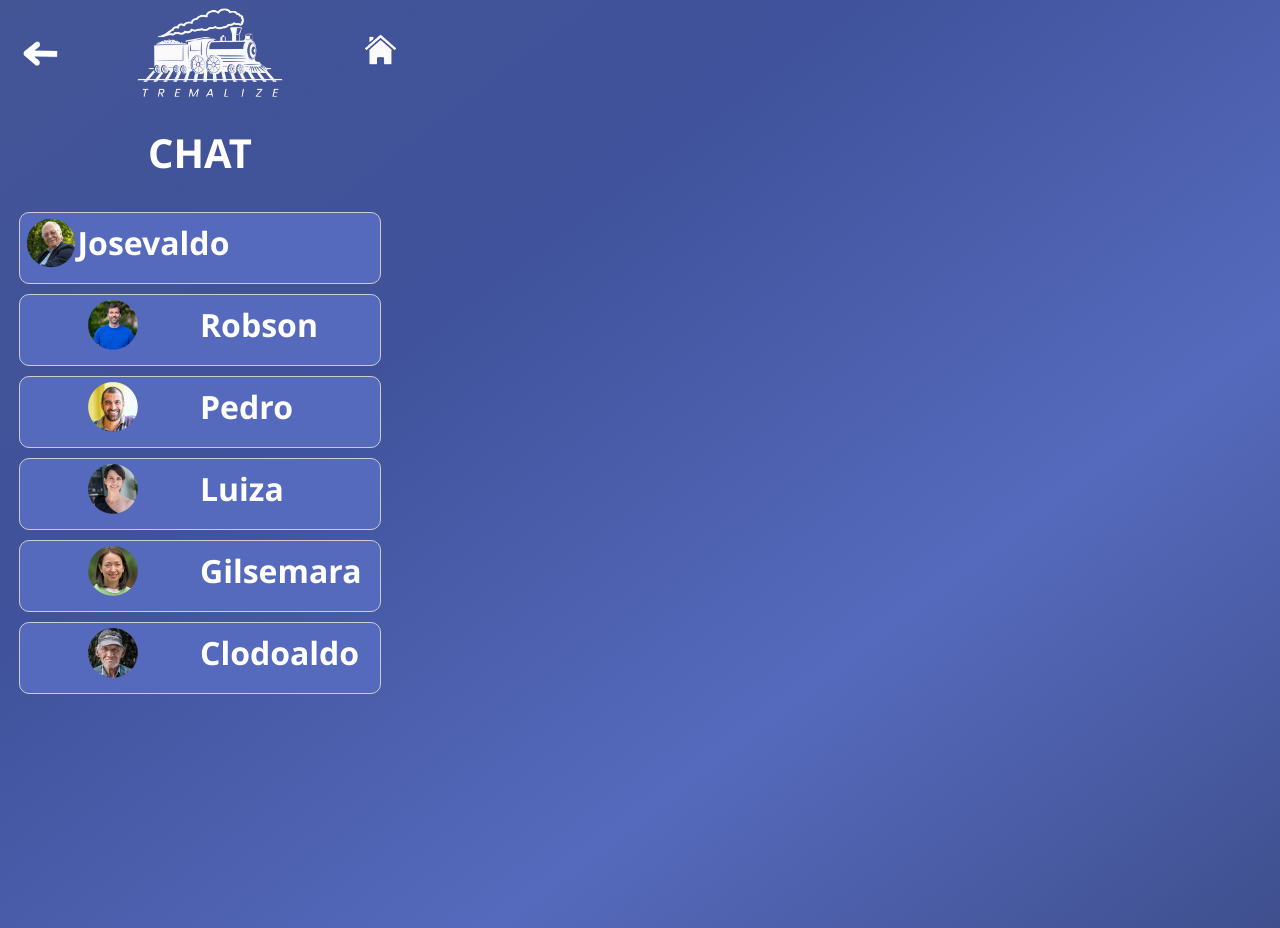
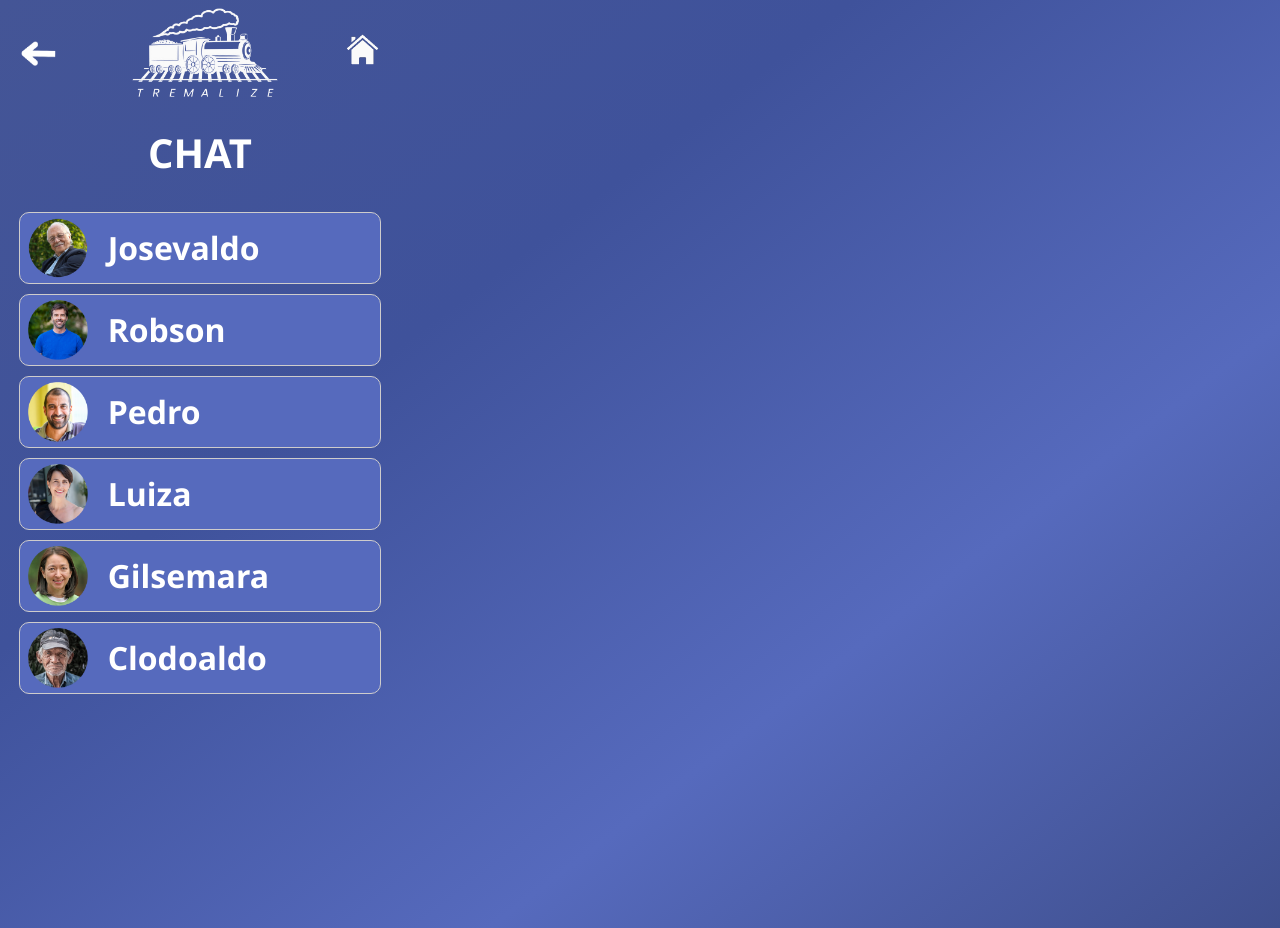
Before and after one commit to KamilaKaroliny/SA-Parte2, a PHP site: page /public/telaChat.html in a window 1280 px wide. Shown: the top 928 px of the page. Run offline with PHP 8.4, Linux system fonts and the light colour scheme.

Commit message:
add - telaChat finalizado

```diff
--- a/public/telaChat.html
+++ b/public/telaChat.html
@@ -7,34 +7,36 @@
     <title>telaChat</title>
 </head>
 <body>
+
     <div id="flex4">
-        <div class="meio2">
+        <div class="meio1">
             <a href="paginaInicial.html">
                 <img id="seta" src="../assets/icons/seta.png" alt="seta">
             </a>
         </div>
 
-        <div class="meio4">
+        <div class="meio1">
             <img id="logo4" src="../assets/icons/logoTremalize.png" alt="logo">
         </div>
 
-        <div class="meio3">
+        <div class="meio2">
             <a href="paginaInicial.html">
                 <img id="casa1" src="../assets/icons/casa.png" alt="casa">
             </a>
         </div>
     </div>
+
     <h1 id="fonte">CHAT</h1>
 
     <a href="chatJosevaldo.html">
         <div id="flex6">
             <div class="quadradinho2">
                 <div id="flex5">
-                    <div class="meio2">
+                    <div class="meio3">
                         <img class="icone2" src="../assets/images/josevaldo.png" alt="foto do maquinista josevaldo">
                     </div>
 
-                    <div class="meio5">
+                    <div class="meio4">
                         <h1 class="nome">Josevaldo</h1>
                     </div>
                 </div>
@@ -46,11 +48,11 @@
         <div id="flex6">
             <div class="quadradinho2">
                 <div id="flex5">
-                    <div class="meio1">
+                    <div class="meio3">
                         <img class="icone2" src="../assets/images/robson.png" alt="foto do maquinista Robson">
                     </div>
 
-                    <div class="meio1">
+                    <div class="meio4">
                         <h1 class="nome">Robson</h1>
                     </div>
                 </div>
@@ -62,11 +64,11 @@
         <div id="flex6">
             <div class="quadradinho2">
                 <div id="flex5">
-                    <div class="meio1">
+                    <div class="meio3">
                         <img class="icone2" src="../assets/images/pedro.png" alt="foto do maquinista Pedro">
                     </div>
 
-                    <div class="meio1">
+                    <div class="meio4">
                         <h1 class="nome">Pedro</h1>
                     </div>
                 </div>
@@ -78,11 +80,11 @@
         <div id="flex6">
             <div class="quadradinho2">
                 <div id="flex5">
-                    <div class="meio1">
-                        <img class="icone2" src="../assets/images/luiza.png" alt="foto da maquinista Luiza">
+                    <div class="meio3">
+                         <img class="icone2" src="../assets/images/luiza.png" alt="foto da maquinista Luiza">
                     </div>
 
-                    <div class="meio1">
+                    <div class="meio4">
                         <h1 class="nome">Luiza</h1>
                     </div>
                 </div>
@@ -94,11 +96,11 @@
         <div id="flex6">
             <div class="quadradinho2">
                 <div id="flex5">
-                    <div class="meio1">
+                    <div class="meio3">
                         <img class="icone2" src="../assets/images/gilsemara.png" alt="foto da maquinista Gilsemara">
                     </div>
 
-                    <div class="meio1">
+                    <div class="meio4">
                         <h1 class="nome">Gilsemara</h1>
                     </div>
                 </div>
@@ -110,11 +112,11 @@
         <div id="flex6">
             <div class="quadradinho2">
                 <div id="flex5">
-                    <div class="meio1">
+                    <div class="meio3">
                         <img class="icone2" src="../assets/images/clodoaldo.png" alt="foto do maquinista Clodoaldo">
                     </div>
 
-                    <div class="meio1">
+                    <div class="meio4">
                         <h1 class="nome">Clodoaldo</h1>
                     </div>
                 </div>
--- a/style/style.css
+++ b/style/style.css
@@ -255,8 +255,8 @@ a:hover {
 }
 
 .icone2{
-    width: 50px;
-    height: 50px;
+    width: 60px;
+    height: 60px;
 }
 
 .imgTelaInicial{
@@ -285,28 +285,38 @@ a:hover {
 .nome{
     padding: 0px;
     margin: 0px;
-    width:25%;
+    display: flex;
+    padding-left: 1rem;
 }
 
 .meio1{
-    width:50%;
+    width:100%;
+    padding: 0px;
+    margin: 0px;
+    display: flex;
+    padding-left: 0.8rem;
 }
 
 .meio2{
-    width:15%;
+    width:100%;
+    padding: 0px;
+    margin: 0px;
+    display: flex;
+    padding-left: 1rem;
+    justify-content: flex-end
 }
 
 .meio3{
-    width:10%;
+    width:20%;
 }
 
 .meio4{
-    width:70%;
+    width:85%;
+    text-align: center;
+    justify-content: center
 }
 
-.meio5{
-    width:85%;
-}
+
 
 .branca{
     background-color: #f7f5f5;
```
